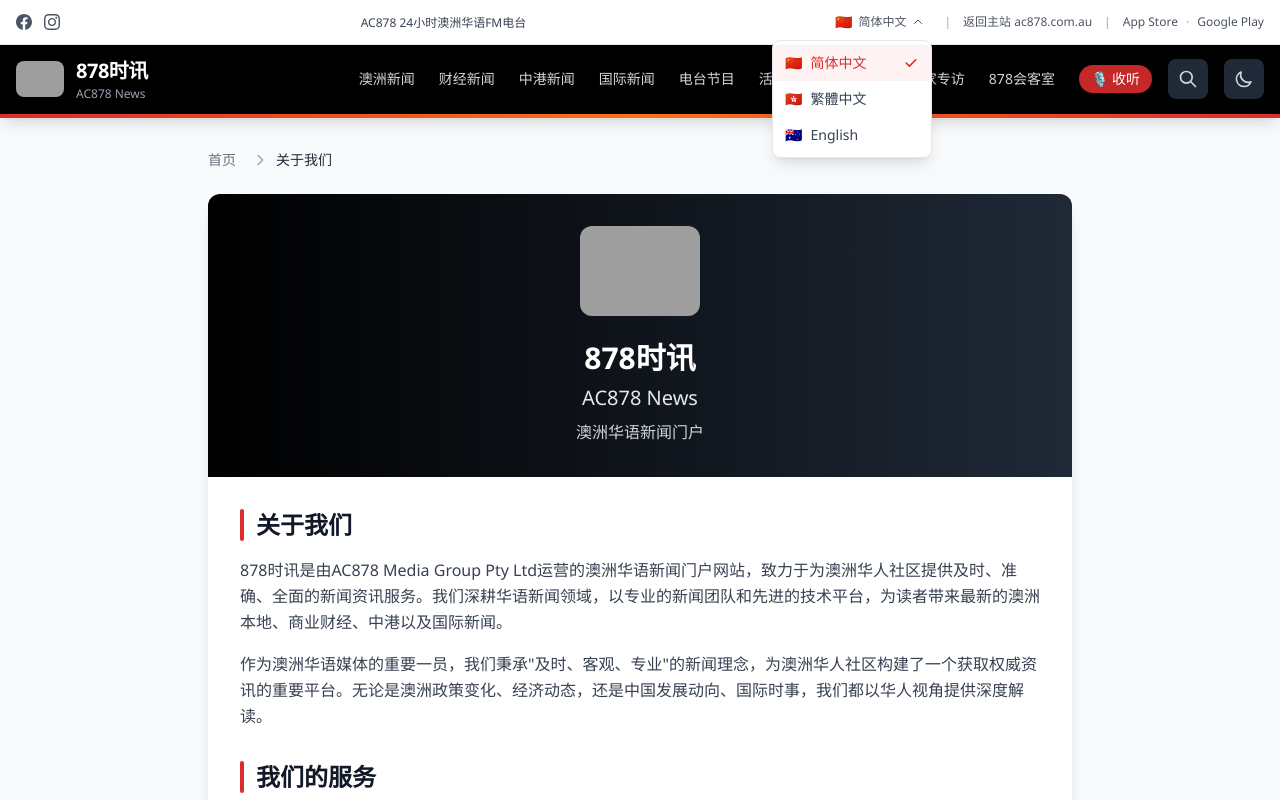
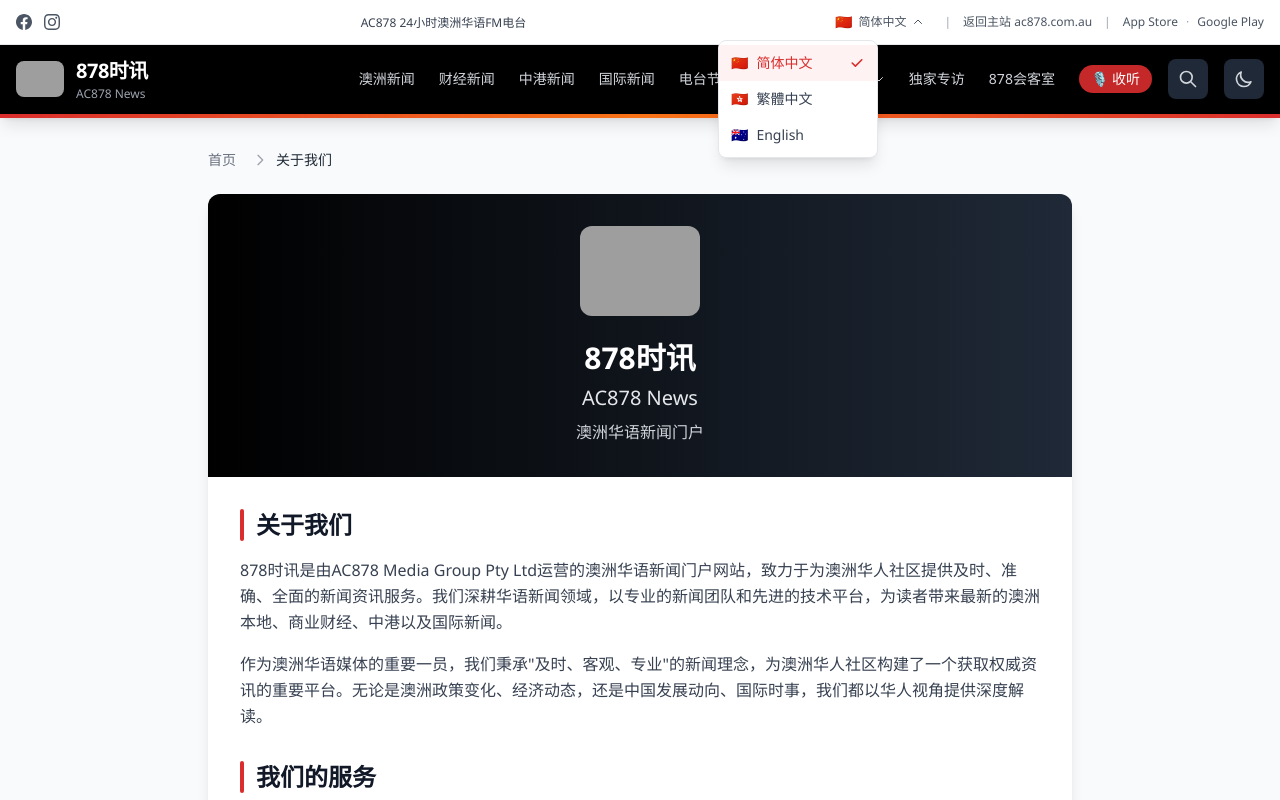
Before and after one commit to ac878media/ac878-news-website, a Next.js app: page /about in a window 1280 px wide. Both pictures are taken after a click on the button "Select language". Shown: the top 800 px of the page. Built offline with nearby package versions, Linux system fonts and the light colour scheme; grey boxes are pictures that could not be loaded.

Commit message:
Fix: remove portal crash, use fixed positioning for language dropdown

```diff
--- a/src/components/GoogleTranslate.tsx
+++ b/src/components/GoogleTranslate.tsx
@@ -1,7 +1,6 @@
 'use client';
 
-import { useEffect, useState, useRef, useCallback } from 'react';
-import { createPortal } from 'react-dom';
+import { useEffect, useState, useRef } from 'react';
 
 const LANGUAGES = [
   { code: '', label: '简体中文', flag: '🇨🇳' },
@@ -123,21 +122,19 @@ export default function GoogleTranslate() {
 
   const currentLangObj = LANGUAGES.find(l => l.code === currentLang) || LANGUAGES[0];
   const buttonRef = useRef<HTMLButtonElement>(null);
-  const [dropdownPos, setDropdownPos] = useState({ top: 0, right: 0 });
+  const [dropdownStyle, setDropdownStyle] = useState<React.CSSProperties>({});
 
-  const updatePos = useCallback(() => {
-    if (buttonRef.current) {
+  useEffect(() => {
+    if (isOpen && buttonRef.current) {
       const rect = buttonRef.current.getBoundingClientRect();
-      setDropdownPos({
+      setDropdownStyle({
+        position: 'fixed' as const,
         top: rect.bottom + 4,
         right: window.innerWidth - rect.right,
+        zIndex: 99999,
       });
     }
-  }, []);
-
-  useEffect(() => {
-    if (isOpen) updatePos();
-  }, [isOpen, updatePos]);
+  }, [isOpen]);
 
   return (
     <>
@@ -145,7 +142,7 @@ export default function GoogleTranslate() {
       <div id="google_translate_element_hidden" style={{ display: 'none' }} />
 
       {/* Custom language selector */}
-      <div ref={dropdownRef} className="relative">
+      <div ref={dropdownRef}>
         <button
           ref={buttonRef}
           onClick={() => setIsOpen(!isOpen)}
@@ -164,9 +161,9 @@ export default function GoogleTranslate() {
           </svg>
         </button>
 
-        {isOpen && typeof document !== 'undefined' && createPortal(
+        {isOpen && (
           <div
-            style={{ position: 'fixed', top: dropdownPos.top, right: dropdownPos.right, zIndex: 99999 }}
+            style={dropdownStyle}
             className="bg-white rounded-lg shadow-lg border border-gray-200 py-1 min-w-[160px]"
           >
             {LANGUAGES.map((lang) => (
@@ -186,8 +183,7 @@ export default function GoogleTranslate() {
                 )}
               </button>
             ))}
-          </div>,
-          document.body
+          </div>
         )}
       </div>
     </>
```
